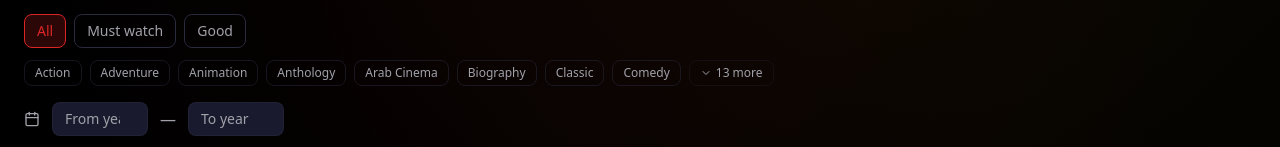
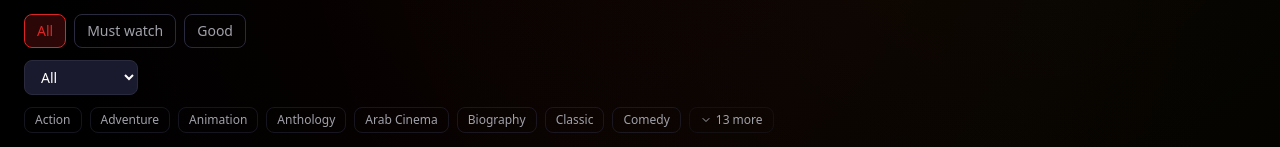
Before and after one commit to MisrFuture/MisrTV, a Next.js app: page /movies in a window 1280 px wide. Shown: the part 201-348 px from the top of the page. Built offline with nearby package versions, Linux system fonts and the light colour scheme.

Commit message:
Feature #14: sort options

```diff
--- a/src/app/movies/page.tsx
+++ b/src/app/movies/page.tsx
@@ -28,6 +28,7 @@ function MoviesContent() {
   const selectedGenre = params.get("genre") || "";
   const yearFrom = parseInt(params.get("yearFrom") || "", 10) || 0;
   const yearTo = parseInt(params.get("yearTo") || "", 10) || 0;
+  const sortBy = params.get("sort") || "misrtv";
 
   const [searchInput, setSearchInput] = useState(params.get("q") || "");
   const [visibleCount, setVisibleCount] = useState(INITIAL_COUNT);
@@ -77,15 +78,25 @@ function MoviesContent() {
     if (yearTo) {
       list = list.filter((m) => m.year <= yearTo);
     }
-    return list.sort((a, b) => b.ratings.misrtv - a.ratings.misrtv);
-  }, [q, filter, quality, selectedGenre, yearFrom, yearTo]);
+    if (sortBy === "year") list.sort((a, b) => b.year - a.year);
+    else if (sortBy === "title") list.sort((a, b) => a.titleEn.localeCompare(b.titleEn));
+    else if (sortBy === "boxOffice") list.sort((a, b) => b.financials.boxOffice - a.financials.boxOffice);
+    else if (sortBy === "roi") {
+      const roi = (m: typeof movies[0]) => {
+        const tc = m.financials.budget + (m.financials.marketing || 0);
+        return tc > 0 ? (m.financials.boxOffice - tc) / tc : 0;
+      };
+      list.sort((a, b) => roi(b) - roi(a));
+    } else list.sort((a, b) => b.ratings.misrtv - a.ratings.misrtv);
+    return list;
+  }, [q, filter, quality, selectedGenre, yearFrom, yearTo, sortBy]);
 
   const visibleMovies = filtered.slice(0, visibleCount);
   const hasMore = visibleCount < filtered.length;
 
   useEffect(() => {
     setVisibleCount(INITIAL_COUNT);
-  }, [q, filter, quality, selectedGenre, yearFrom, yearTo]);
+  }, [q, filter, quality, selectedGenre, yearFrom, yearTo, sortBy]);
 
   function loadMore() {
     setVisibleCount((prev) => Math.min(prev + LOAD_MORE_COUNT, filtered.length));
@@ -155,6 +166,20 @@ function MoviesContent() {
             {f.label}
           </button>
         ))}
+      </div>
+
+      <div className="mt-3">
+        <select
+          value={sortBy}
+          onChange={(e) => setParam("sort", e.target.value)}
+          className="rounded-lg border border-cinema-border bg-cinema-card px-3 py-1.5 text-sm text-cinema-white transition-all focus:border-cinema-red focus:outline-none"
+        >
+          <option value="misrtv">{dict.filters.all}</option>
+          <option value="year">{locale === "ar" ? "السنة" : "Year"}</option>
+          <option value="title">{locale === "ar" ? "الاسم" : "Title"}</option>
+          <option value="boxOffice">{locale === "ar" ? "الإيرادات" : "Box Office"}</option>
+          <option value="roi">ROI</option>
+        </select>
       </div>
 
       <div className="mt-3 flex flex-wrap items-center gap-2">
```
